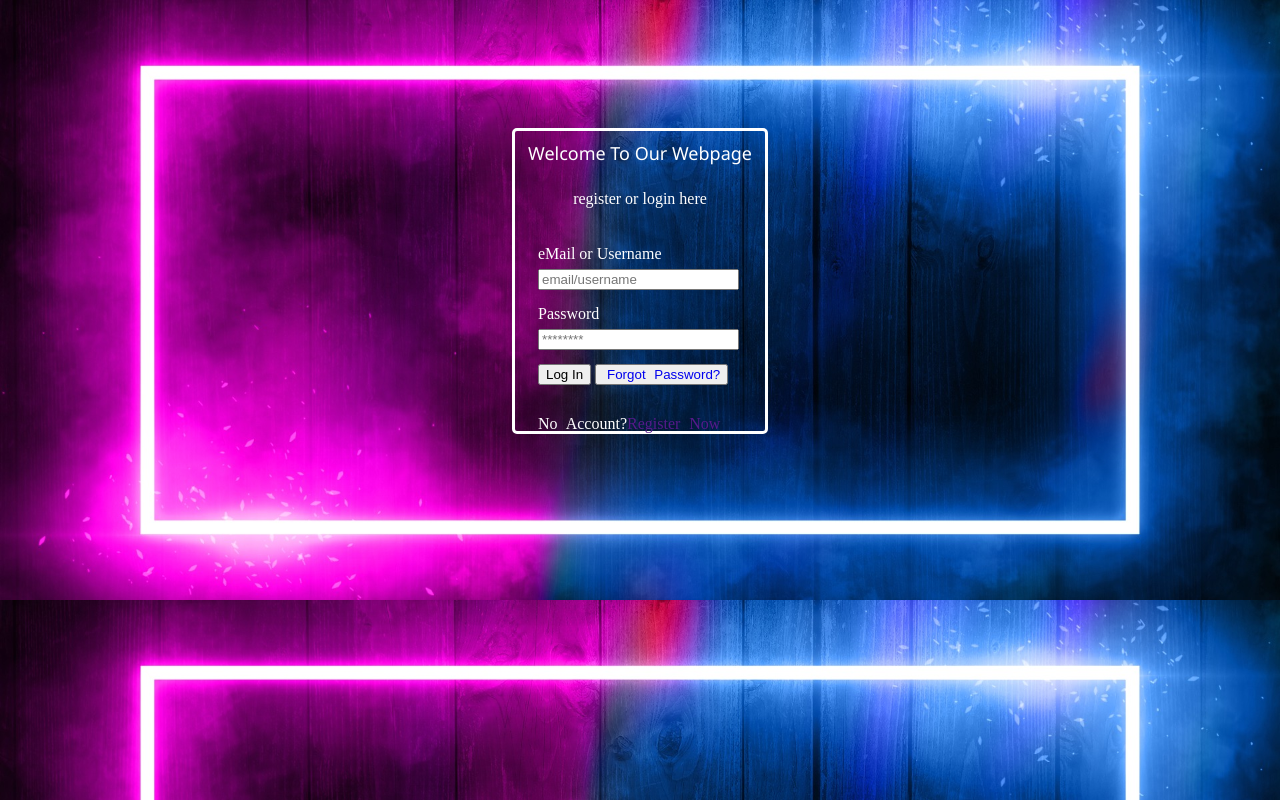
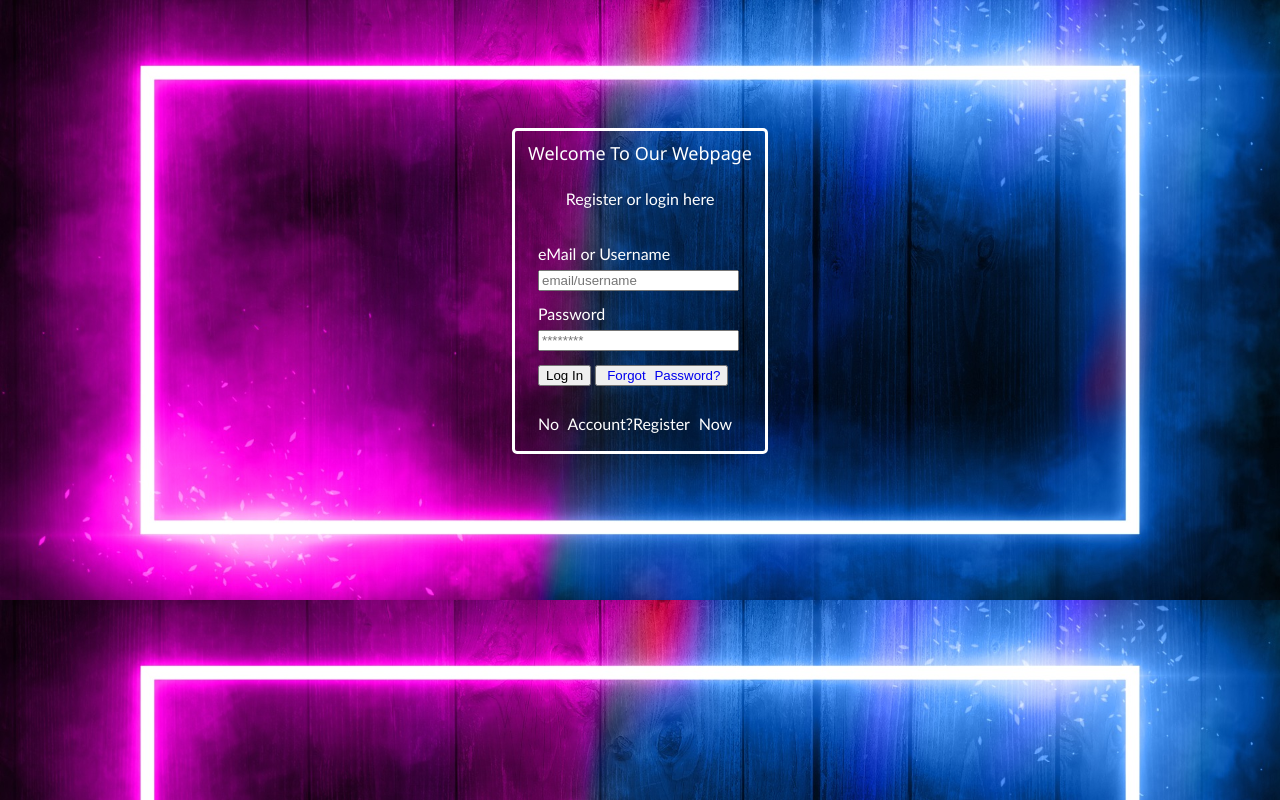
Before and after one commit to 02rashed/Forms, a plain HTML site: page form2/hw2.html in a window 1280 px wide. Drawn offline with Linux system fonts and the light colour scheme.

Commit message:
font and height adjusted

```diff
--- a/form2/hw2.html
+++ b/form2/hw2.html
@@ -16,7 +16,7 @@
                 <p class="welcome">Welcome To Our Webpage</p>
             </div>
             <div class="regOrlog">
-                <p>register or login here</p>
+                <p>Register or login here</p>
             </div>
             <div class="user">
                 <p>eMail or Username</p>
--- a/form2/style.css
+++ b/form2/style.css
@@ -5,6 +5,7 @@
 body {
     background-image: url(./assets/page_background_image.jpg);
     background-size: 100%;
+    font-family: 'Trebuchet MS', 'Lucida Sans Unicode', 'Lucida Grande', 'Lucida Sans', Arial, sans-serif;
     color: white;
     display: flex;
     justify-content: center;
@@ -17,7 +18,7 @@ body {
     border: 3px solid white;
     border-radius: 5px;
     width: 250px;
-    height: 300px;
+    height: 320px;
     line-height: 25px;
 }
 
@@ -60,6 +61,10 @@ a:link {
     background: transparent;
 }
 
+.register a {
+    color: white;
+}
+
 .register {
     padding-left: 10px;
     padding-top: 15px;
```
